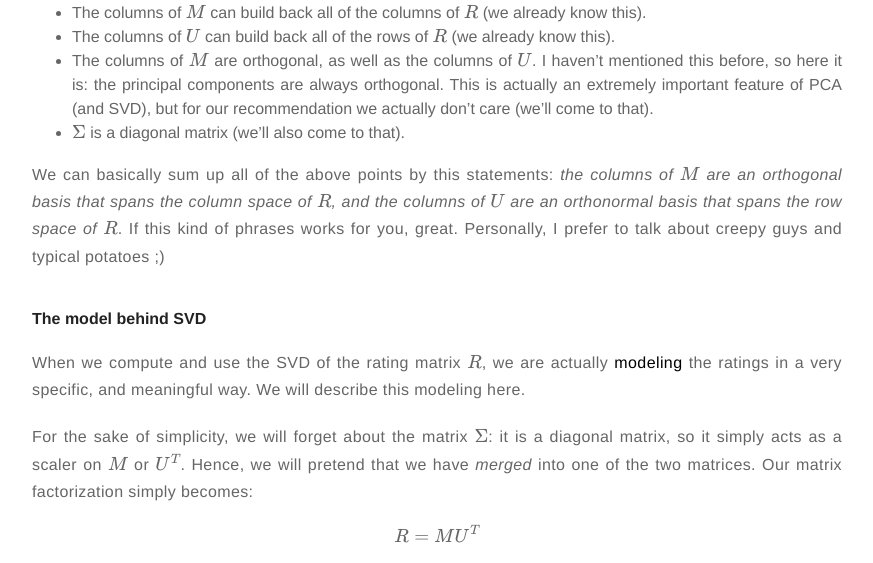
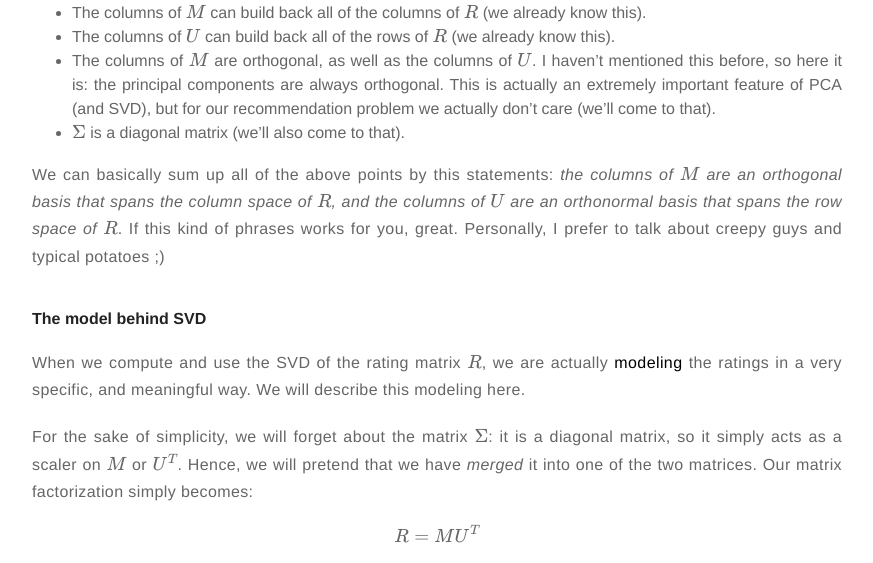
Before and after one commit to NicolasHug/nicolashug.github.io, a Jekyll site: the page built from _posts/2017-06-15-matrix_facto_2.md, in a window 1280 px wide and 900 px high, scrolled down 792 px. Shown: the part 208-771 px from the top of the window, without its empty margins (203-1076 px from the left). Built offline with Jekyll 4.4.1, drawn with Linux system fonts in a browser that asks for light colours; formulas are drawn with MathJax 3; comment, search, counter and statistics services are not loaded.

Commit message:
minimal typos and changes to mf posts

```diff
--- a/_posts/2017-06-15-matrix_facto_2.md
+++ b/_posts/2017-06-15-matrix_facto_2.md
@@ -53,7 +53,8 @@ and it gives you $M$, $\Sigma$ and $U$, such that:
 * The columns of $M$ are orthogonal, as well as the columns of $U$. I haven't
   mentioned this before, so here it is: the principal components are always
   orthogonal. This is actually an extremely important feature of PCA (and SVD),
-  but for our recommendation we actually don't care (we'll come to that).
+  but for our recommendation problem we actually don't care (we'll come to
+  that).
 * $\Sigma$ is a diagonal matrix (we'll also come to that).
 
 We can basically sum up all of the above points by this statements: *the columns
@@ -70,7 +71,7 @@ describe this modeling here.
 
 For the sake of simplicity, we will forget about the matrix $\Sigma$: it is a
 diagonal matrix, so it simply acts as a scaler on $M$ or $U^T$. Hence, we will
-pretend that we have *merged* into one of the two matrices. Our matrix
+pretend that we have *merged* it into one of the two matrices. Our matrix
 factorization simply becomes:
 
 $$R = MU^T$$
```
Also changed, not shown: _posts/2017-06-16-matrix_facto_3.md (+8 -6 lines).
